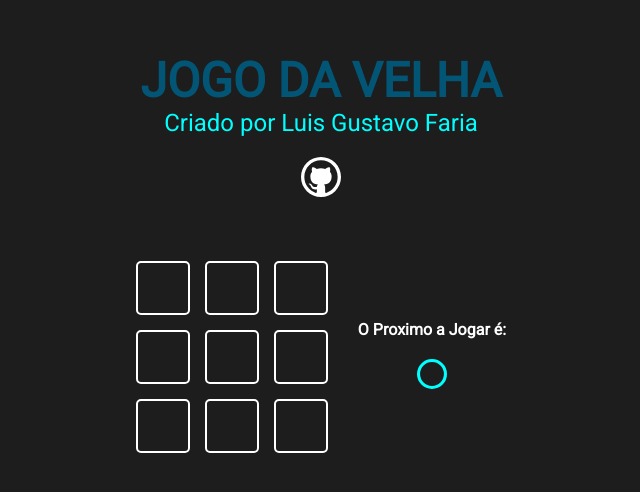
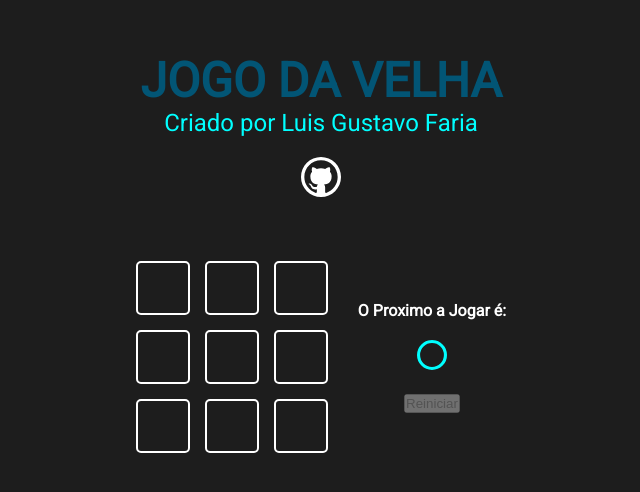
Before and after one commit to luisgustavofaria/react-jogo-da-velha, a Next.js app: page / in a window 1280 px wide. Shown: the part 168-660 px from the top of the page, without its empty margins (319-959 px from the left). Built offline with nearby package versions, Linux system fonts and the light colour scheme.

Commit message:
declarado campeao do jogo

```diff
--- /dev/null
+++ b/src/components/button/Button.jsx
@@ -0,0 +1,11 @@
+import styles from './Button.module.css'
+
+function Button ({children, onClick, disabled}) {
+    return(
+        <button className={styles.button} onClick={onClick} disabled={disabled}>
+            {children}
+        </button>
+    )
+}
+
+export default Button
--- /dev/null
+++ b/src/components/button/Button.module.css
@@ -0,0 +1,3 @@
+.button {
+
+}
--- a/src/components/game/Game.jsx
+++ b/src/components/game/Game.jsx
@@ -1,7 +1,7 @@
 import { useState, useEffect } from "react"
 import styles from "./Game.module.css"
 import GameOption from "../gameOption/GameOption"
-import Icon from "../icon/Icon"
+import GameInfo from "../gameInfo/GameInfo"
 
 const winnerTable = [
     [0, 1, 2],
@@ -36,6 +36,12 @@
         })
     }
 
+    const handleReset = () => {
+        setGameState(Array(9).fill(0))
+        steWinner(0)
+        setCurrentPlayer(-1)
+    }
+
     /*useEffect: primeira pos function, segunda pos Array (se alguma coisa do Array for modificada ele chama a function*/
     useEffect( () => {
         setCurrentPlayer(currentPlayer * -1)
@@ -55,15 +61,11 @@
                     )
                 }
             </div>
-            <div className={styles.gameInfo}>
-                <h4>O Proximo a Jogar é:</h4>
-                {
-                    currentPlayer === 1 && <Icon iconName="circle"/>
-                }
-                {
-                    currentPlayer === -1 && <Icon iconName="x"/>
-                }
-            </div>
+            <GameInfo
+                currentPlayer={currentPlayer}
+                winner={winner}
+                onReset={handleReset}
+            />
         </div>
 
     )
--- /dev/null
+++ b/src/components/gameInfo/GameInfo.jsx
@@ -0,0 +1,44 @@
+import Icon from "../icon/Icon"
+import styles from './GameInfo.module.css'
+import Button from "../button/Button"
+
+function GameInfo ({currentPlayer, winner, onReset}) {
+
+    const shouldEnableButton = () => {
+        if( winner !== 0 ) return true
+    }
+
+    return (
+        <div className={styles.gameInfo}>
+            {
+                winner === 0 &&
+                <>
+                    <h4>O Proximo a Jogar é:</h4>
+                    {
+                        currentPlayer === 1 && <Icon iconName="circle"/>
+                    }
+                    {
+                        currentPlayer === -1 && <Icon iconName="x"/>
+                    }
+                </>
+            }
+            {
+                winner !== 0 &&
+                    <>
+                        <h4>Fim de Jogo! Campeao:</h4>
+                        {
+                            winner === 1 && <Icon iconName="circle"/>
+                        }
+                        {
+                            winner === -1 && <Icon iconName="x"/>
+                        }
+                    </>
+            }
+            <Button onClick={onReset} disabled={!shouldEnableButton()}>
+                Reiniciar
+            </Button>
+        </div>
+    )
+}
+
+export default GameInfo
--- /dev/null
+++ b/src/components/gameInfo/GameInfo.module.css
@@ -0,0 +1,6 @@
+.gameInfo {
+    display: flex;
+    align-items: center;
+    flex-direction: column;
+    gap: 20px;
+}
```
